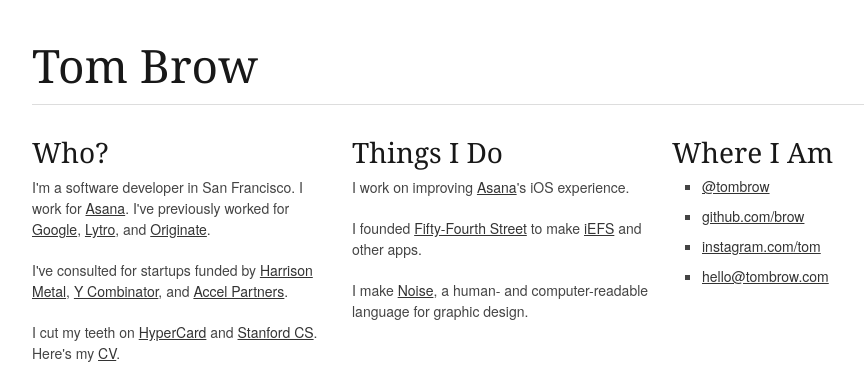
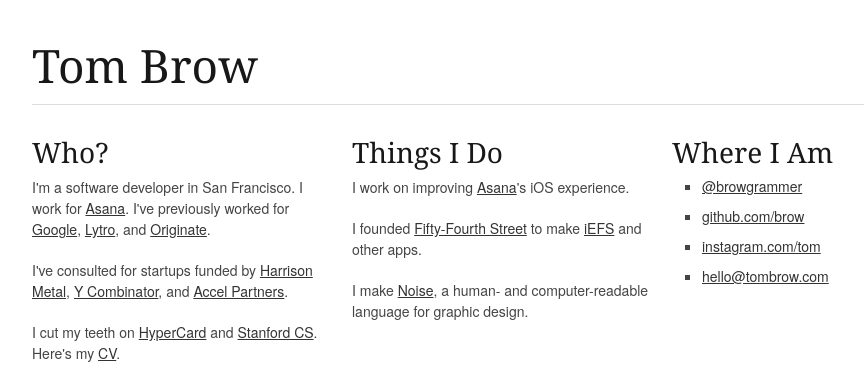
Before and after one commit to brow/rebeccabutler.org, a Jekyll site: the page built from index.html, in a window 1280 px wide. Shown: the top 371 px of the page, without its empty margins (138-1002 px from the left). Built offline with Jekyll 4.4.1, drawn with Linux system fonts in a browser that asks for light colours; Markdown is read by kramdown in place of the engine named in the settings.

Commit message:
update Twitter handle

```diff
--- a/index.html
+++ b/index.html
@@ -25,7 +25,7 @@
   <div class="one-third column">
     <h3>Where I Am</h3>
     <ul class="square">
-      <li><a href="http://twitter.com/tombrow">@tombrow</a>
+      <li><a href="http://twitter.com/browgrammer">@browgrammer</a>
       <li><a href="http://github.com/brow">github.com/brow</a>
       <li><a href="http://instagram.com/tom">instagram.com/tom</a>
       <li><a href="mailto:hello@tombrow.com">hello@tombrow.com</a>
```
